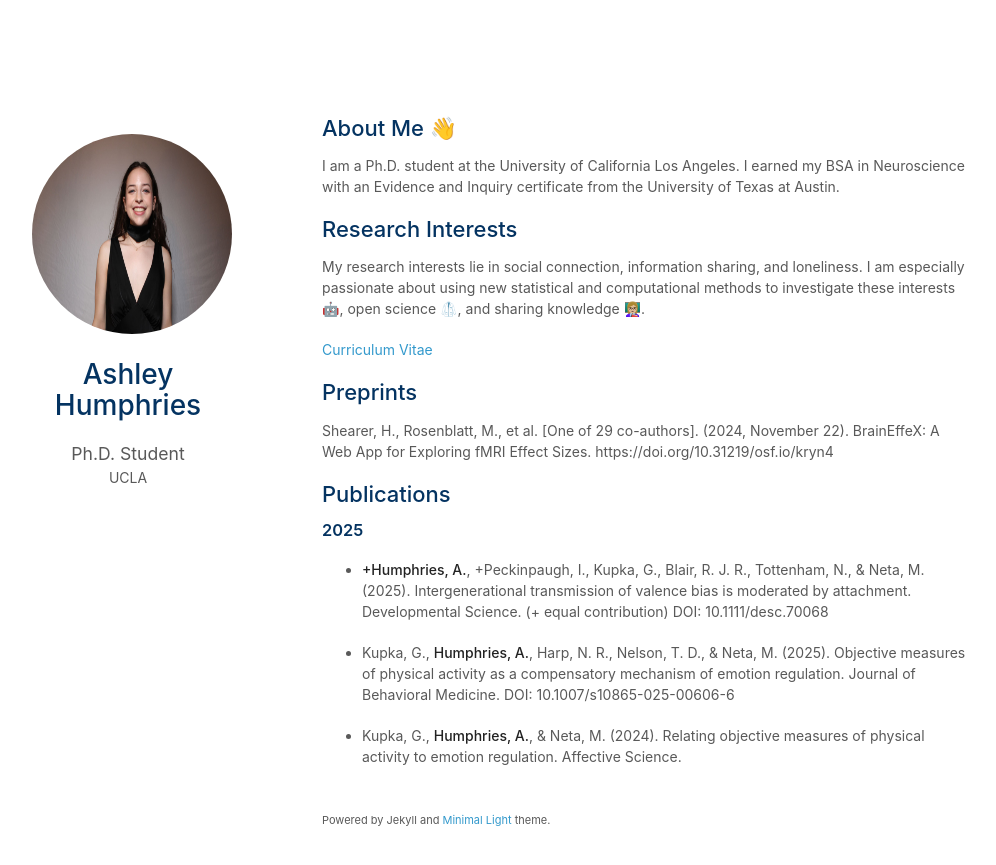
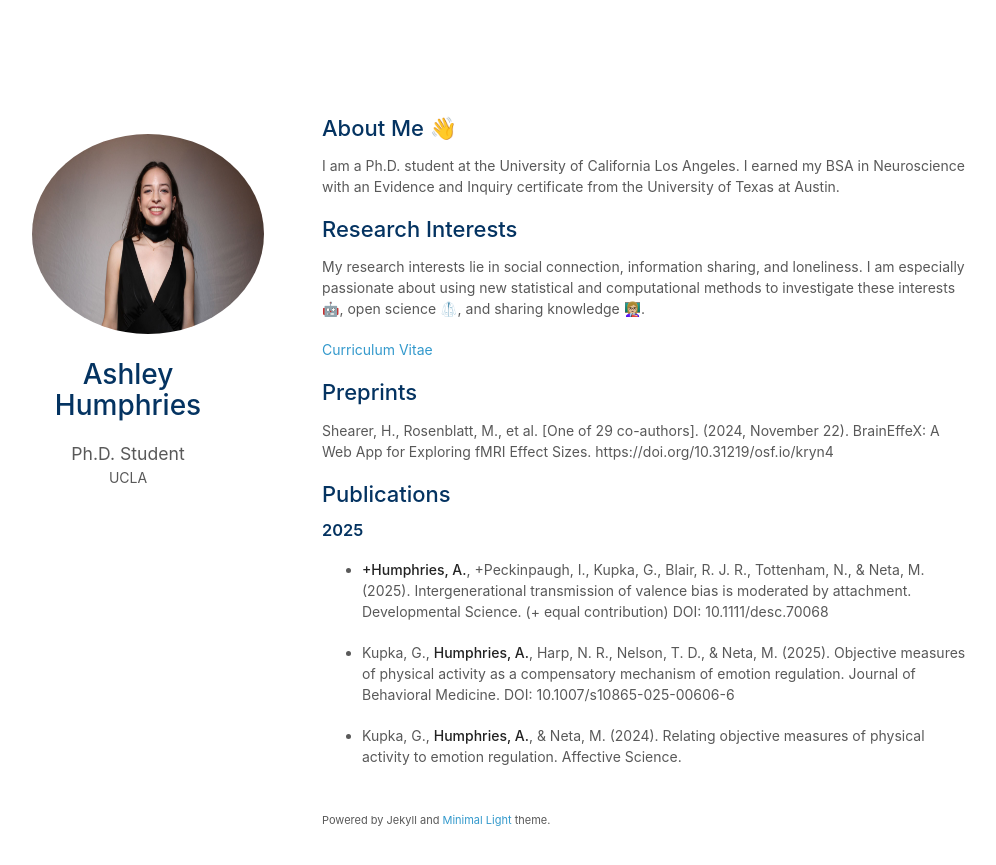
Before and after one commit to ashleyhumphries/ashleyhumphries.github.io, a Jekyll site: the page built from index.md, in a window 1280 px wide. Shown: the top 865 px of the page, without its empty margins (148-1144 px from the left). Built offline with Jekyll 4.4.1, drawn with Linux system fonts in a browser that asks for light colours; a style sheet for code colours, icons or effects is not loaded; our own code applies the rules of GitHub Pages for plain Markdown files.

Commit message:
Update homepage.html
pfp to 300 px width

```diff
--- a/_layouts/homepage.html
+++ b/_layouts/homepage.html
@@ -40,7 +40,7 @@
       <header>
 
          {% if site.avatar %}
-        <a class="image avatar"><img src="{{ site.avatar }}" alt="avatar" style="width: 200px; height: 200px;" /></a>
+        <a class="image avatar"><img src="{{ site.avatar }}" alt="avatar" style="width: 300px; height: 200px;" /></a>
         {% endif %}
 
         <h1>{{ site.title }}</h1>
```
